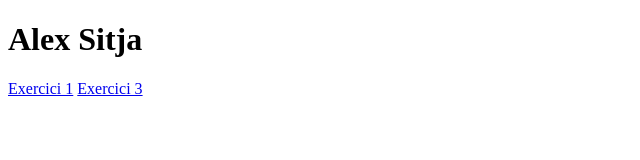
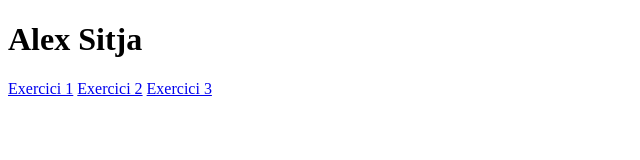
Before and after one commit to AlexSitja/asitjaex, a plain HTML site: page index.html in a window 1280 px wide. Shown: the full height of the page, 0-640 px from the left. Drawn offline with Linux system fonts and the light colour scheme.

Commit message:
Add files via upload

```diff
--- a/index.html
+++ b/index.html
@@ -8,6 +8,7 @@
 <body>
     <h1>Alex Sitja</h1>
     <a href="./Gimsal/Ejercicio1.html">Exercici 1</a>
+    <a href ="./Music Box (1)/musicbox (1).html"> Exercici 2</a>
     <a href="./Viladoms de dalt/Viladoms.html"> Exercici 3</a>
 </body>
 </html>
```
